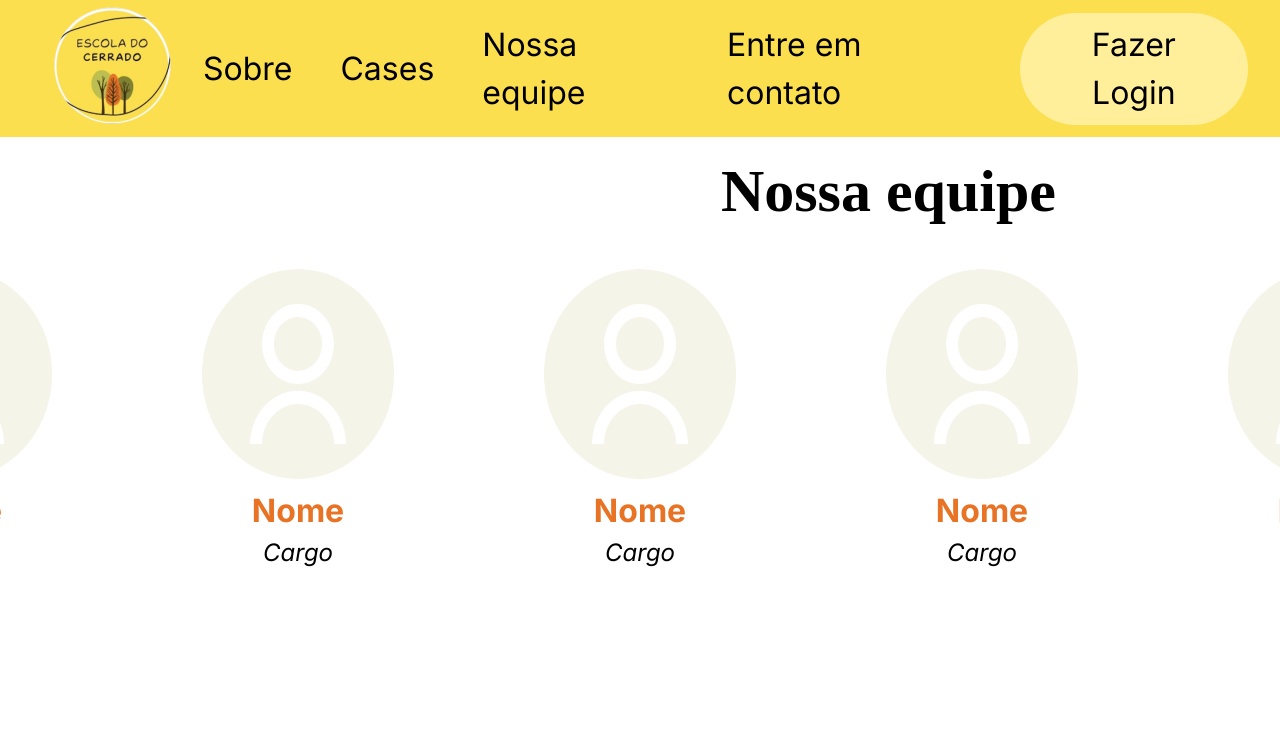
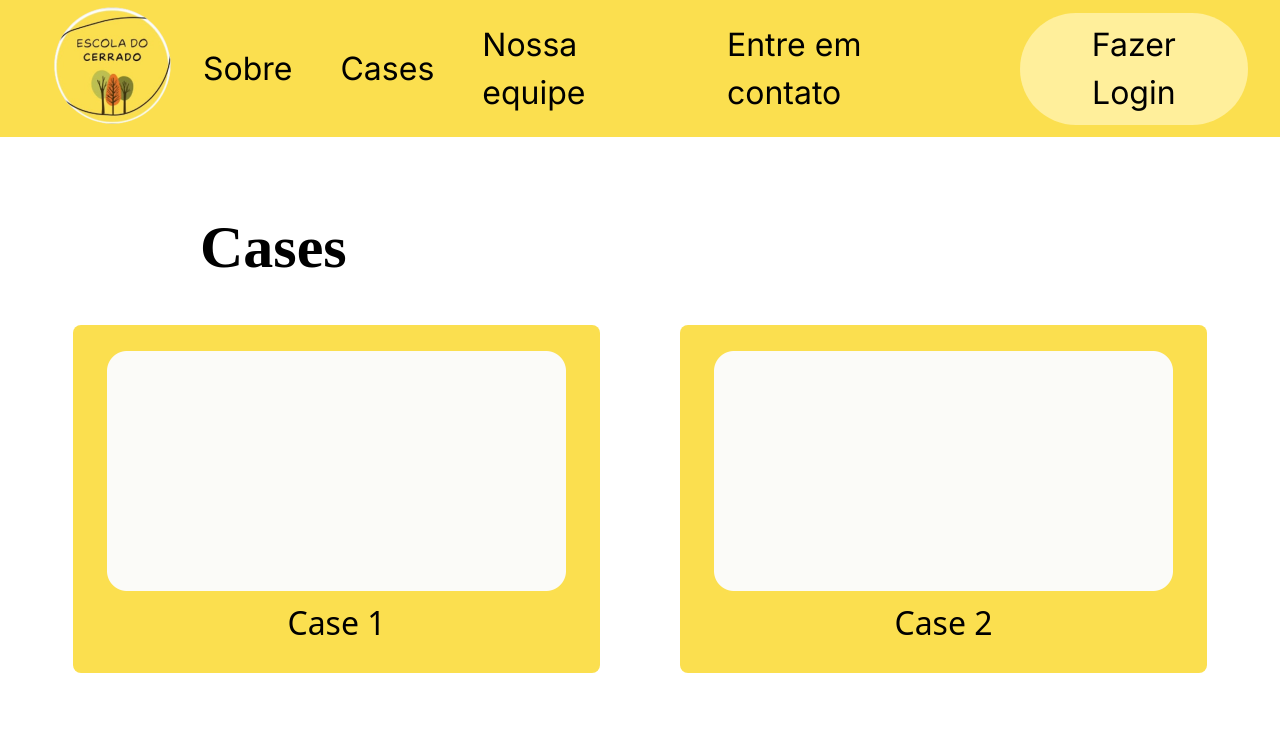
Before and after one commit to yuri-sl/EscolaCerrado, a Next.js app: page / in a window 1280 px wide. Shown: the top 751 px of the page. Built offline with nearby package versions, Linux system fonts and the light colour scheme; a web font is replaced by a local one.

Commit message:
front cards

```diff
--- a/src/app/_components/Case.tsx
+++ b/src/app/_components/Case.tsx
@@ -0,0 +1,32 @@
+'use client';
+
+import { useState } from 'react';
+
+interface CaseProps {
+    nomeCase?: string;
+    descricaoCase?: string;
+    fotoCase?: string;
+}
+
+const Case = ({ nomeCase = "Título do Case", descricaoCase = "Descrição do Case", fotoCase = "/fundoBranco.png" }: CaseProps) => {
+    const [flipped, setFlipped] = useState(false);
+
+    return (
+        <div className="relative w-[527px] h-[348px] cursor-pointer" onClick={() => setFlipped(!flipped)}>
+            {/* Frente do Card */}
+            {!flipped ? (
+                <div className="absolute w-full h-full bg-Amarelo flex flex-col justify-center items-center rounded-lg p-2 text-center">
+                    <img className="w-[459px] h-[240px] rounded-lg" src={fotoCase} alt="Case" />
+                    <h2 className="text-black text-[32px] mt-2">{nomeCase}</h2>
+                </div>
+            ) : (
+                // Verso do Card
+                <div className="absolute w-full h-full bg-Amarelo flex justify-center items-center rounded-lg p-2 text-center">
+                    <p className="text-black italic text-[32px]">{descricaoCase}</p>
+                </div>
+            )}
+        </div>
+    );
+};
+
+export default Case;
--- a/src/app/_components/NossaEquipe.tsx
+++ b/src/app/_components/NossaEquipe.tsx
@@ -3,7 +3,7 @@ import { useState } from "react";
 import Funcionario from "./Funcionario";
 
 const NossaEquipe = () => {
-    const funcionarios = Array(6).fill({ imagem: '/user.png', nome: 'Nome', cargo: 'Cargo' }); // Simulação de 6 funcionários
+    const funcionarios = Array(6).fill({ imagem: '/user.png', nome: 'Nome', cargo: 'Cargo' });
     const [startIndex, setStartIndex] = useState(0);
     const maxVisible = 5;
 
--- a/src/app/_components/NossosCases.tsx
+++ b/src/app/_components/NossosCases.tsx
@@ -0,0 +1,33 @@
+'use client';
+
+import { useState } from 'react';
+import Case from './Case';
+
+interface CaseProps {
+    nomeCase?: string;
+    descricaoCase?: string;
+    fotoCase?: string;
+}
+
+const NossosCases = () => {
+    const [cases, setCases] = useState<CaseProps[]>([
+        { nomeCase: "Case 1", descricaoCase: "Descrição do Case 1", fotoCase: "/fundoBranco.png" },
+        { nomeCase: "Case 2", descricaoCase: "Descrição do Case 2", fotoCase: "/fundoBranco.png" },
+        { nomeCase: "Case 3", descricaoCase: "Descrição do Case 3", fotoCase: "/fundoBranco.png" },
+        { nomeCase: "Case 4", descricaoCase: "Descrição do Case 4", fotoCase: "/fundoBranco.png" },
+        { nomeCase: "Case 5", descricaoCase: "Descrição do Case 5", fotoCase: "/fundoBranco.png" },
+    ]);
+
+    return (
+        <div className="flex flex-col mt-20">
+            <h1 className="text-6xl font-gentium font-bold mb-12 text-left ml-[200px]">Cases</h1>
+            <div className="flex gap-[80px] flex-wrap justify-center mb-20">
+                {cases.map((caseData, index) => (
+                    <Case key={index} {...caseData} />
+                ))}
+            </div>
+        </div>
+    );
+};
+
+export default NossosCases;
--- a/src/app/_components/post.tsx
+++ /dev/null
@@ -1,50 +0,0 @@
-"use client";
-
-import { useState } from "react";
-
-import { api } from "~/trpc/react";
-
-export function LatestPost() {
-  const [latestPost] = api.post.getLatest.useSuspenseQuery();
-
-  const utils = api.useUtils();
-  const [name, setName] = useState("");
-  const createPost = api.post.create.useMutation({
-    onSuccess: async () => {
-      await utils.post.invalidate();
-      setName("");
-    },
-  });
-
-  return (
-    <div className="w-full max-w-xs">
-      {latestPost ? (
-        <p className="truncate">Your most recent post: {latestPost.name}</p>
-      ) : (
-        <p>You have no posts yet.</p>
-      )}
-      <form
-        onSubmit={(e) => {
-          e.preventDefault();
-          createPost.mutate({ name });
-        }}
-        className="flex flex-col gap-2"
-      >
-        <input
-          type="text"
-          placeholder="Title"
-          value={name}
-          onChange={(e) => setName(e.target.value)}
-          className="w-full rounded-full px-4 py-2 text-black"
-        />
-        <button
-          type="submit"
-          className="rounded-full bg-white/10 px-10 py-3 font-semibold transition hover:bg-white/20"
-          disabled={createPost.isPending}
-        >
-          {createPost.isPending ? "Submitting..." : "Submit"}
-        </button>
-      </form>
-    </div>
-  );
-}
--- a/src/app/page.tsx
+++ b/src/app/page.tsx
@@ -1,12 +1,15 @@
 import Navbar from "./_components/navbar";
 import NossaEquipe from "./_components/NossaEquipe";
+import NossosCases from "./_components/NossosCases";
 import "../styles/globals.css";
 
 export default function Homepage() {
   return (
     <main>
       <Navbar />
+      <NossosCases />
       <NossaEquipe />
+
     </main>
   );
 }
--- a/src/styles/globals.css
+++ b/src/styles/globals.css
@@ -11,3 +11,19 @@ input:focus {
     outline: none;
     border: none;
   }
+
+  .perspective {
+    perspective: 1000px;
+}
+
+.transform-style-preserve-3d {
+    transform-style: preserve-3d;
+}
+
+.rotate-y-180 {
+    transform: rotateY(180deg);
+}
+
+.backface-hidden {
+    backface-visibility: hidden;
+}
--- a/tailwind.config.ts
+++ b/tailwind.config.ts
@@ -11,6 +11,9 @@ const config: Config = {
         inter: ["Inter", "sans-serif"],
         happyMonkey: ["Happy Monkey", "cursive"],
         gentium: ["Gentium Basic", "serif"],
+      },
+      transformOrigin: {
+        'center': 'center'
       },
     colors: {
       Amarelo: "#FBDF4F",
```
Also changed, not shown: public/fundoBranco.png (added).
